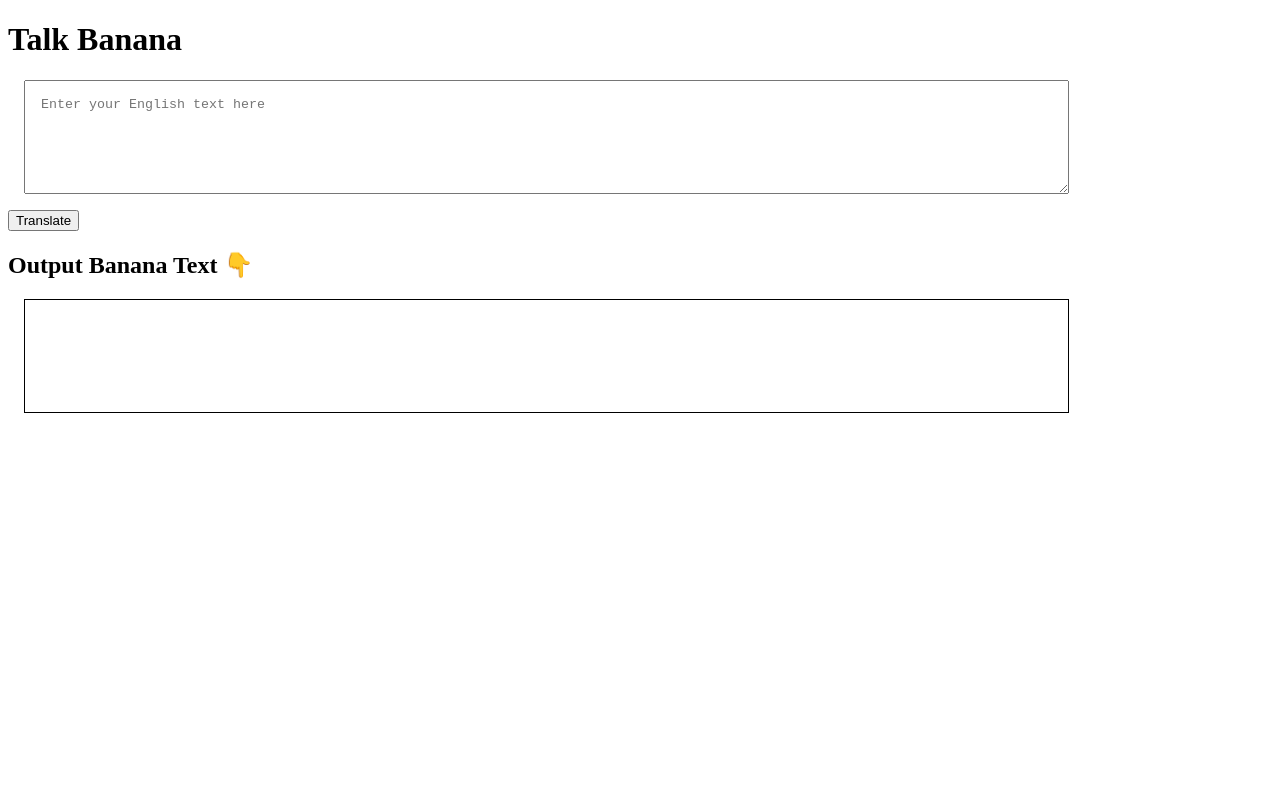
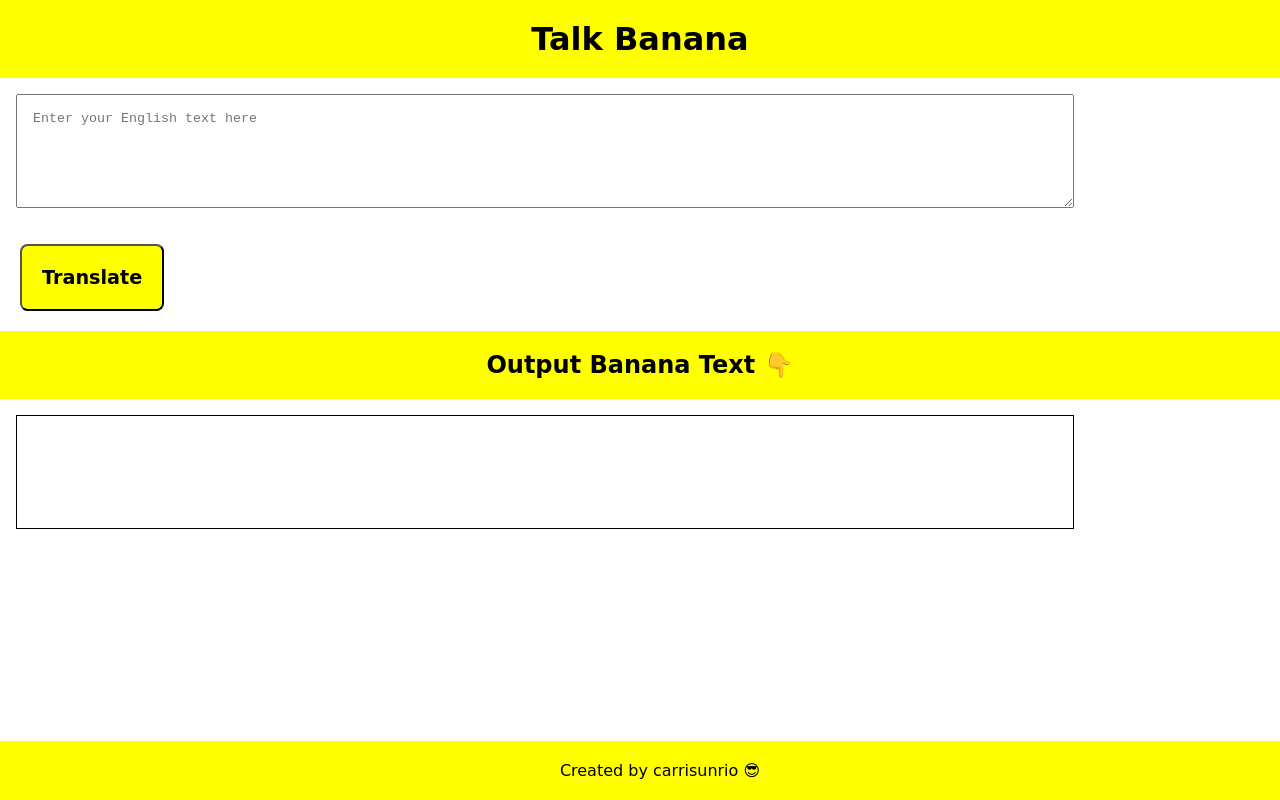
Before and after one commit to carrisunrio/talk-banana, a plain HTML site: page index.html in a window 1280 px wide. Drawn offline with Linux system fonts and the light colour scheme.

Commit message:
web pages done

```diff
--- a/index.html
+++ b/index.html
@@ -6,6 +6,9 @@
 
     <title>Talk Banana</title>
     <style>
+        body{
+            margin: auto;
+        }
         textarea{
             width: 80%;
             display: block;
@@ -20,6 +23,33 @@
             margin: 1rem;
             padding: 1rem;
         }
+        h1, h2{
+            background-color: yellow;
+            margin: 0px;
+            padding: 20px;
+            font-family: cursive;
+            text-align: center;
+        }
+        #btn-translate{
+            margin: 20px;
+            background-color: yellow;
+            border-radius: 2mm;
+            padding: 20px;
+            font-family: cursive;
+            font-weight: bolder;
+            font-size: larger;
+            cursor: pointer;
+        }
+        footer{
+            background-color: yellow;
+            padding: 20px;
+            font-family: cursive;
+            position: fixed;
+            left: 0;
+            bottom: 0;
+            width: 100%;
+            text-align: center;
+        }
     </style>
 </head>
 <body>
@@ -29,6 +59,7 @@
     <button id="btn-translate">Translate</button>
     <h2>Output Banana Text 👇</h2>
     <div id="output"></div>
+    <footer>Created by carrisunrio 😎 </footer>
     <script src="app.js" type="text/javascript"></script>
 </body>
 </html>
```
